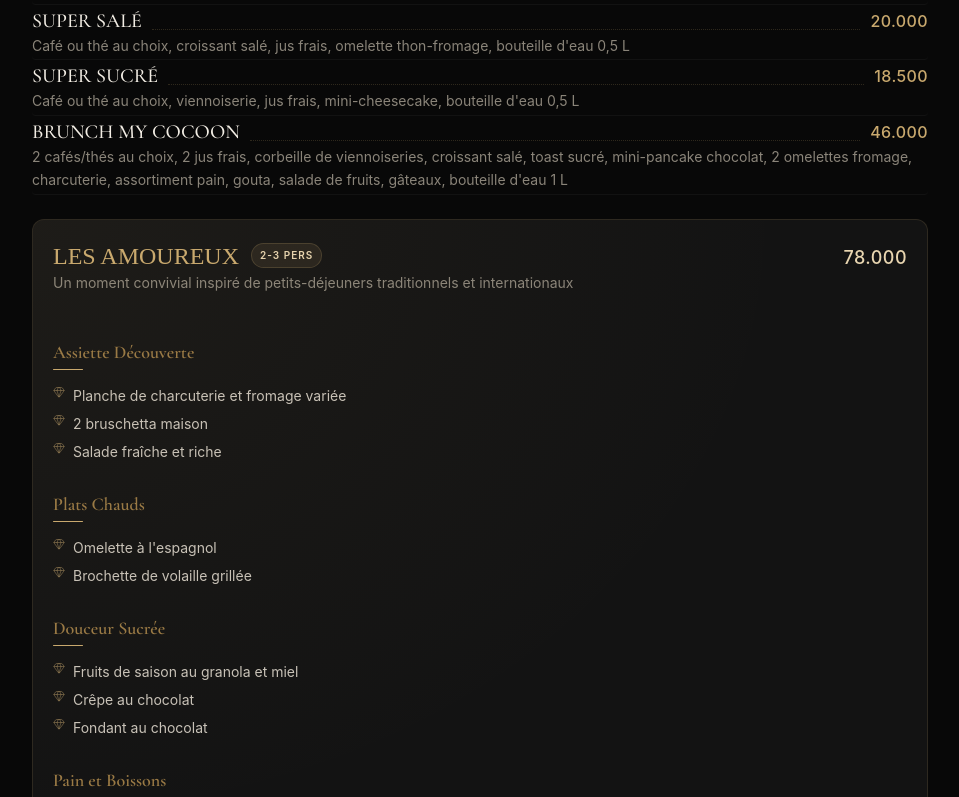
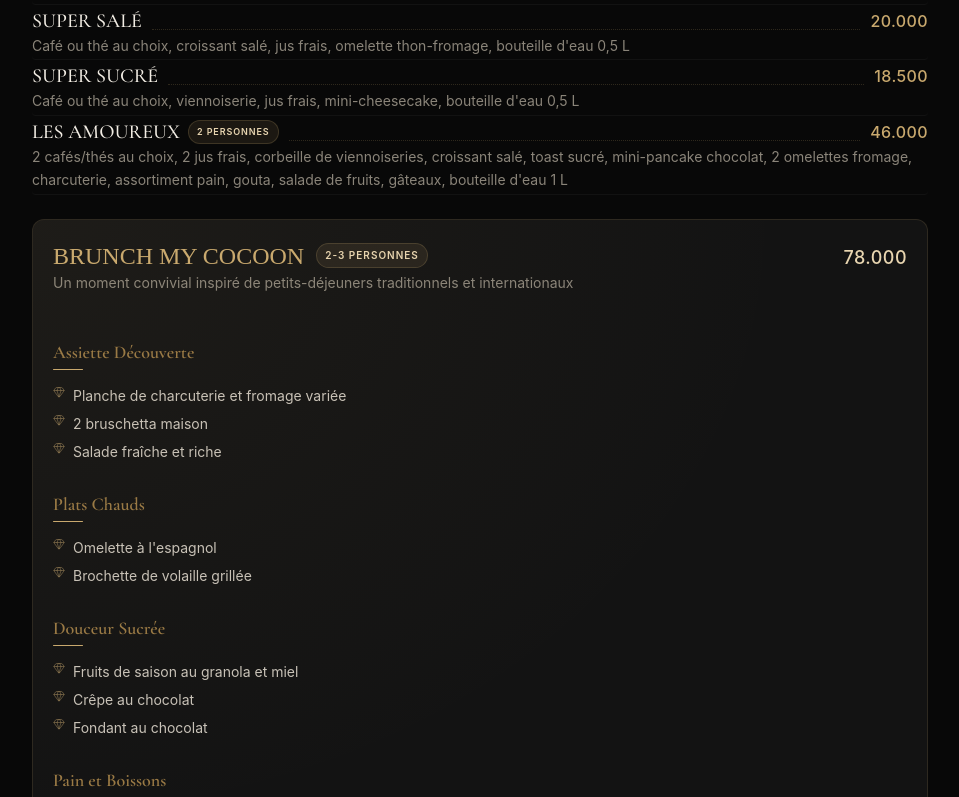
Before and after one commit to fouedd9/my-cocoon, a React (Vite) app: page / in a window 1280 px wide. Shown: the part 1263-2060 px from the top of the page, without its empty margins (160-1119 px from the left). Built offline with nearby package versions, Linux system fonts and the light colour scheme.

Commit message:
Swap names and tags for brunch items, adjust prices and descriptions for menu consistency

```diff
--- a/src/App.jsx
+++ b/src/App.jsx
@@ -56,15 +56,16 @@ const sections = [
         d: "Café ou thé au choix, viennoiserie, jus frais, mini-cheesecake, bouteille d'eau 0,5 L",
       },
       {
-        n: "BRUNCH MY COCOON",
+        n: "LES AMOUREUX",
+        tag: "2 PERSONNES",
         p: 46,
         d: "2 cafés/thés au choix, 2 jus frais, corbeille de viennoiseries, croissant salé, toast sucré, mini-pancake chocolat, 2 omelettes fromage, charcuterie, assortiment pain, gouta, salade de fruits, gâteaux, bouteille d'eau 1 L",
       },
       {
-        n: "LES AMOUREUX",
+        n: "BRUNCH MY COCOON",
         p: 78,
         d: "Un moment convivial inspiré de petits-déjeuners traditionnels et internationaux",
-        tag: "2-3 PERS",
+        tag: "2-3 PERSONNES",
         special: true,
         subs: [
           {
@@ -117,7 +118,7 @@ const sections = [
             d: "Crevettes panées (4 pièces), calamars dorés (4 pièces)",
           },
           { n: "Crevettes sautées à l'ail", p: 30, d: "" },
-          { n: "Moules à la crème", p: 24, d: "" },
+          { n: "Moules à la crème", p: 27, d: "" },
         ],
       },
       {
@@ -130,7 +131,7 @@ const sections = [
           },
           {
             n: "Salade Burrata",
-            p: 29,
+            p: 24,
             d: "Cœur de laitue, burrata, roquette, tomate cerise, parmesan, crème balsamique",
           },
           {
@@ -158,12 +159,11 @@ const sections = [
     icon: <Star className="text-gold/60 text-sm" />,
     items: [
       { n: "Ojja fruits de mer", p: 30, d: "" },
-      { n: "Ojja merguez", p: 23, d: "Fait maison" },
-      { n: "Complet merguez à la tunisienne", p: 29, d: "" },
+      { n: "Ojja merguez", p: 25, d: "Fait maison" },
       { n: "Couscous d'agneau", p: 40, d: "" },
       { n: "Couscous au poisson", p: 36, d: "" },
       { n: "Couscous au poulpe", p: 46, d: "" },
-      { n: "Couscous végétarien", p: 28, d: "" },
+      { n: "Couscous végétarienne", p: 28, d: "" },
       {
         n: "Couscous royal",
         p: 78,
@@ -175,6 +175,7 @@ const sections = [
         p: 40,
         d: "Riz, sauce rouge, cocktail de fruits de mer",
       },
+      { n: "Complet merguez à la tunisienne", p: 29, d: "" },
     ],
   },
   {
@@ -187,18 +188,33 @@ const sections = [
         items: [
           {
             n: "Suprême de poulet sauce champignons",
-            p: 30,
+            p: 27,
             d: "Champignons frais",
           },
           { n: "Blanc de poulet grillé ou pané", p: 23, d: "Fait maison" },
-          { n: "Cuisse de poulet à l'indienne", p: 27, d: "Fait maison" },
-          { n: "Cordon bleu", p: 26, d: "" },
+          { n: "Cuisse de poulet à l'indienne", p: 23, d: "Fait maison" },
+          { n: "Cordon bleu", p: 26, d: "Fait maison" },
         ],
       },
       {
         title: "Spécialités du Chef My Cocoon",
         items: [
-          { n: "Escalope du chef My Cocoon", p: 32, d: "" },
+          {
+            n: "Escalope du chef My Cocoon",
+            p: 32,
+            d: "Sauce crevettes, gorgonzola",
+          },
+          {
+            n: "Poulet à la provençale",
+            p: 30,
+            d: "Poulet pané, sauce provençale",
+          },
+
+          {
+            n: "Roulade de poulet farci",
+            p: 35,
+            d: "Poulet farci à la ricotta, épinards, fromage maison, sauce mexicaine",
+          },
           {
             n: "Cordon mexicain",
             p: 30,
@@ -206,24 +222,15 @@ const sections = [
           },
           {
             n: "Ballotine de poulet",
-            p: 35,
-            d: "Poulet pané, sauce provençale",
+            p: 32,
+            d: "Poulet farci (crevettes, épinards, fromage) garni avec tagliatelle sauce pesto",
           },
           {
             n: "Poulet farci (saumon et fromage)",
-            p: 30,
-            d: "Poulet farci crevettes, épinards, fromage, garni avec tagliatelle sauce pesto",
+            p: 38,
+            d: "",
           },
-          {
-            n: "Poulet à la provençale",
-            p: 32,
-            d: "Sauce crevettes, gorgonzola",
-          },
-          {
-            n: "Roulade de poulet farci",
-            p: 38,
-            d: "Poulet farci à la ricotta, épinards, fromage maison, sauce mexicaine",
-          },
+
           {
             n: "Panorama de volailles",
             p: 90,
@@ -235,9 +242,9 @@ const sections = [
       {
         title: "Nos Plats Viandes",
         items: [
-          { n: "Entrecôte sauce champignons / 4 poivres", p: 42, d: "" },
+          { n: "Entrecôte grillée", p: 42, d: "" },
+          { n: "Entrecôte sauce champignons / 4 poivres", p: 48, d: "" },
           { n: "Entrecôte sauce moutarde", p: 48, d: "" },
-          { n: "Entrecôte grillée", p: 48, d: "" },
           {
             n: "Foie de veau sauté à notre façon",
             p: 38,
@@ -289,22 +296,22 @@ const sections = [
       {
         n: "Brochette de crevettes grillées",
         p: 48,
-        d: "Moules à la crème, crevettes panées, calamars croustillants",
+        d: "",
       },
       {
         n: "Assiette dorée de la mer",
         p: 48,
-        d: "Poisson grillé, crevettes (3 pièces), seiche, moules, calamars dorés",
+        d: "Moules à la crème, crevettes panées, calamars croustillants",
       },
       {
         n: "Mixte fruits de mer",
         p: 60,
-        d: "Cocktail riche de fruits de mer avec des garnitures très variées",
+        d: "Poisson grillé, crevettes (3 pièces), seiche, moules, calamars dorés",
       },
       {
         n: "Symphonie fruits de mer",
         p: 139,
-        d: "Le summum de la mer — cocktail riche de fruits de mer, garnitures très variées",
+        d: "Cocktail riche de fruits de mer avec des garnitures très variées",
         tag: "2-3 PERSONNES",
         special: true,
       },
@@ -318,11 +325,11 @@ const sections = [
       {
         title: "Nos Pâtes",
         items: [
-          { n: "Tagliatelle pesto au saumon grillé", p: 38, d: "" },
           { n: "Pâtes végétariennes", p: 23, d: "Sauce au choix, légumes" },
+          { n: "Tagliatelle pesto au saumon grillé", p: 40, d: "" },
           {
             n: "Tagliatelle Royale",
-            p: 40,
+            p: 38,
             d: "Sauce blanche, basilic, crevettes, calamars dorés, parmesan",
           },
           {
@@ -342,7 +349,7 @@ const sections = [
           },
           {
             n: "Rigatoni My Cocoon",
-            p: 30,
+            p: 35,
             d: "Sauce pesto, poulet, champignons, burrata, parmesan",
           },
           {
@@ -392,12 +399,13 @@ const sections = [
         title: "Nos Pâtes Fraîches",
         items: [
           { n: "Ravioli ricotta épinards", p: 30, d: "Sauce épinards" },
+          { n: "Ravioli 4 fromages", p: 32, d: "Sauce fromage" },
           {
             n: "Ravioli 4 saisons",
             p: 34,
             d: "Ricotta, tomates séchées, mozzarella, burrata, sauce rosée",
           },
-          { n: "Ravioli 4 fromages", p: 32, d: "Sauce fromage" },
+
           {
             n: "Ravioli saumon crevettes",
             p: 37,
@@ -612,9 +620,9 @@ const sections = [
       {
         title: "Nos Cafés",
         items: [
-          { n: "Américain", p: 4, d: "" },
-          { n: "Espresso", p: 4.5, d: "" },
-          { n: "Capucin", p: 3.8, d: "" },
+          { n: "Américain", p: 4.5, d: "" },
+          { n: "Espresso", p: 3.8, d: "" },
+          { n: "Capucin", p: 4, d: "" },
           { n: "Café crème / direct", p: 4.8, d: "" },
           { n: "Crème grande tasse", p: 7.8, d: "" },
           { n: "Chocolat au lait", p: 4, d: "" },
@@ -627,21 +635,19 @@ const sections = [
         title: "Nos Thés",
         items: [
           { n: "Thé à la menthe", p: 3.8, d: "" },
-          { n: "Thé infusion", p: 6, d: "" },
-          { n: "Thé aux amandes", p: 5, d: "" },
-          { n: "Thé aux pignons", p: 8.5, d: "" },
-          { n: "Verveine", p: 8.5, d: "" },
-          { n: "Orange", p: 10.5, d: "" },
-          { n: "Orange aux amandes", p: 6.5, d: "" },
+          { n: "Thé infusion", p: 5, d: "" },
+          { n: "Thé aux amandes", p: 8.5, d: "" },
+          { n: "Thé aux pignons", p: 10.5, d: "" },
+          { n: "Verveine", p: 5, d: "" },
         ],
       },
       {
         title: "Nos Mojitos",
         items: [
-          { n: "Virgin", p: 9, d: "" },
+          { n: "Virgin", p: 10, d: "" },
           { n: "Red Berry", p: 13, d: "" },
           { n: "Blue Berry", p: 13, d: "" },
-          { n: "Dragon", p: 18, d: "" },
+          { n: "Dragon", p: 18, d: "à base de boisson énergétique" },
           { n: "Apple", p: 13, d: "" },
           { n: "Passion fruit", p: 14, d: "" },
         ],
@@ -658,14 +664,15 @@ const sections = [
         title: "Nos Jus Frais",
         note: "Selon la disponibilité des produits de saison",
         items: [
-          { n: "Citronnade", p: 5, d: "" },
-          { n: "Citronnade boule de glace", p: 7.5, d: "" },
+          { n: "Citronnade", p: 6, d: "" },
+          { n: "Citronnade - boule de glace", p: 7.5, d: "" },
           { n: "Citronnade aux amandes", p: 8.5, d: "" },
           { n: "Orange", p: 6, d: "" },
-          { n: "Fraise", p: 9, d: "" },
-          { n: "Fraise boule de glace", p: 8, d: "" },
-          { n: "Banane", p: 9.5, d: "" },
-          { n: "Kiwi", p: 13, d: "" },
+          { n: "Orange aux amandes", p: 9, d: "" },
+          { n: "Fraise", p: 8, d: "" },
+          { n: "Fraise boule de glace", p: 9.5, d: "" },
+          { n: "Banane", p: 13, d: "" },
+          { n: "Kiwi", p: 9, d: "" },
           { n: "Fraise-Banane", p: 13, d: "" },
           { n: "Kiwi-Banane", p: 13, d: "" },
           { n: "Mixte fruits", p: 16.8, d: "" },
@@ -675,15 +682,17 @@ const sections = [
         title: "Nos Chocolats Chauds",
         items: [
           { n: "Classique", p: 10, d: "" },
-          { n: "Énergétique", p: 13, d: "À base de boisson énergétique" },
-          { n: "Fruits secs et chantilly", p: 13, d: "" },
+          { n: "Chocolat Fruits secs et chantilly", p: 13, d: "" },
         ],
       },
       {
         title: "Nos Milkshakes",
         items: [
-          { n: "Chocolat classique", p: 10, d: "" },
-          { n: "Au choix", p: 13, d: "" },
+          {
+            n: "Milkshakes au choix",
+            p: 13,
+            d: "(Fraise, Vanille, Caramel, Chocolat)",
+          },
           { n: "Nutella", p: 15, d: "" },
           { n: "Oreo", p: 15, d: "" },
           { n: "Pistache", p: 16, d: "" },
@@ -694,10 +703,8 @@ const sections = [
         items: [
           { n: "Classique", p: 9, d: "" },
           { n: "Affogato", p: 12, d: "Glace vanille et expresso" },
-          { n: "Fraise / Caramel / Vanille / Chocolat", p: 12, d: "" },
-          { n: "Vanille café latte", p: 12, d: "Glace vanille et café latte" },
-          { n: "Moka café latte", p: 12, d: "Glace moka et café latte" },
-          { n: "Liégeois", p: 13, d: "" },
+          { n: "Viennois", p: 12, d: "Glace vanille et café latte" },
+          { n: "Liégeois", p: 12, d: "" },
         ],
       },
       {
@@ -707,10 +714,13 @@ const sections = [
           { n: "Eau gazéifiée 0,5 L", p: 2, d: "" },
           { n: "Eau minérale 1 L", p: 3.5, d: "" },
           { n: "Eau gazéifiée 1 L", p: 3.5, d: "" },
-          { n: "Soda", p: 12, d: "Coca, Fanta, Apla, Boga" },
-          { n: "Boisson énergétique", p: 8, d: "" },
-          { n: "Bière", p: 12, d: "" },
-          { n: "Viennois", p: 12, d: "" },
+          { n: "Soda", p: 3.5, d: "Coca, Fanta, Apla, Boga" },
+          {
+            n: "Boisson énergétique",
+            p: 12,
+            d: "",
+          },
+          { n: "Bière", p: 8, d: "" },
         ],
       },
     ],
```
